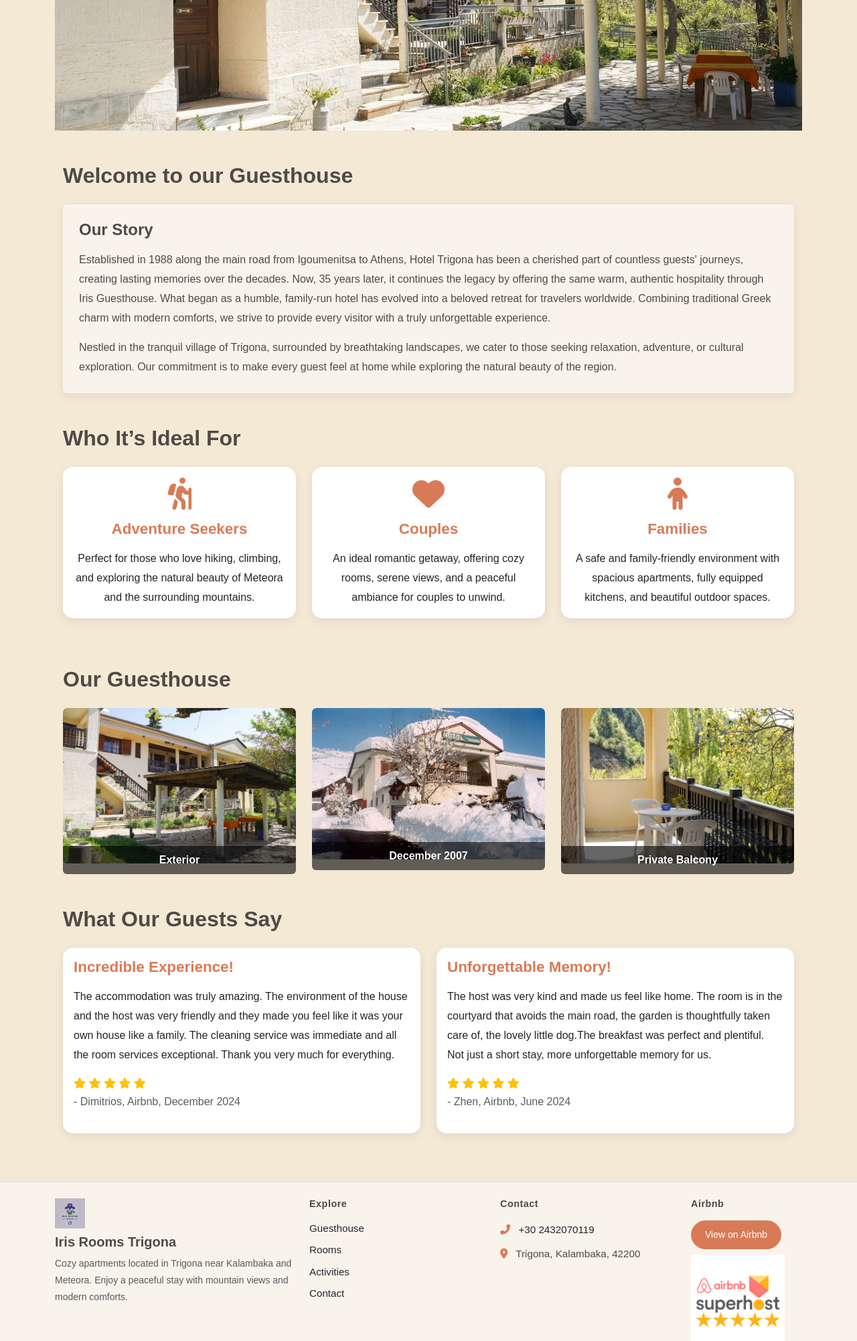
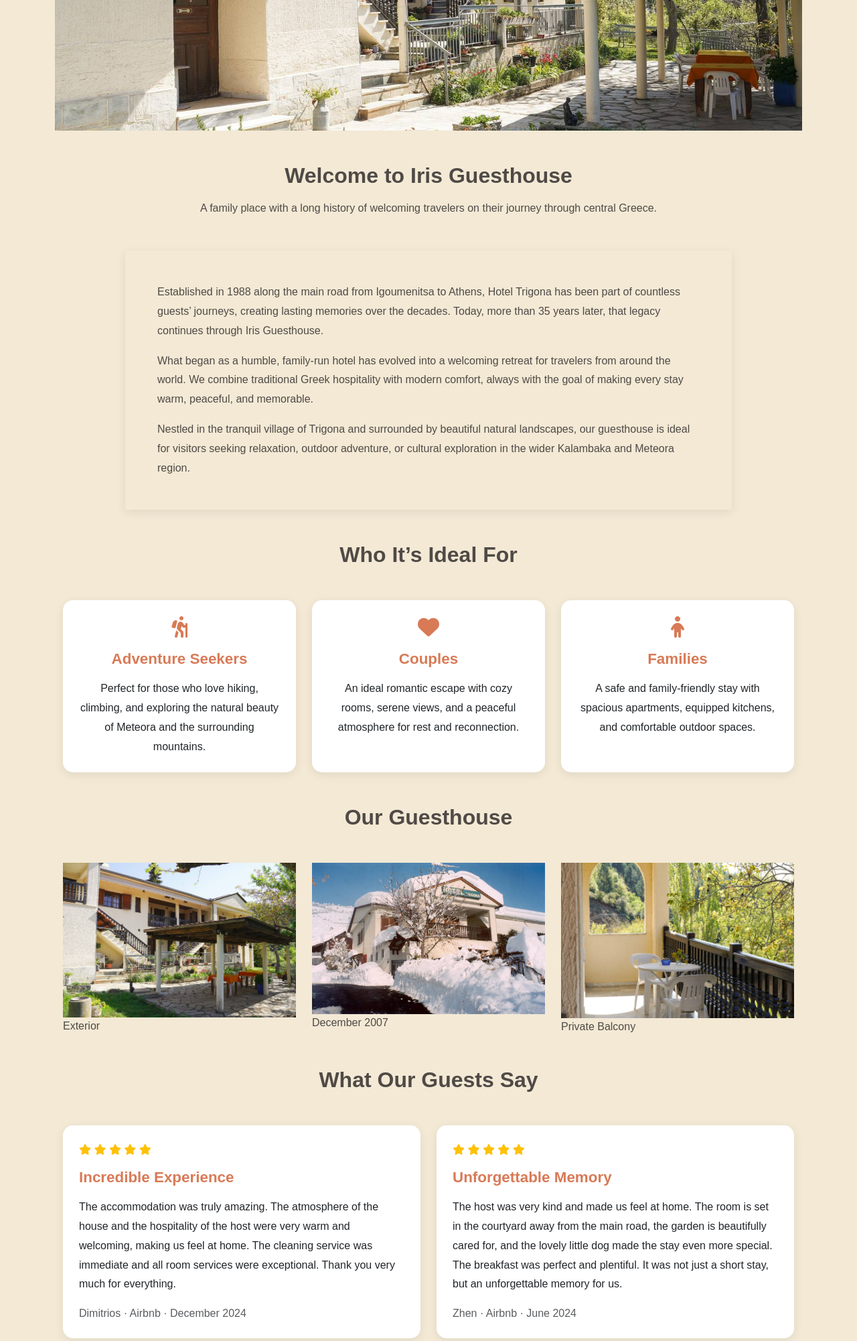
Before and after one commit to blackanddecker/irisroomstrigona-website, a Flask app: page / in a window 1280 px wide. Shown: the part 426-2428 px from the top of the page at 67% size. Run offline with Flask 3, Linux system fonts and the light colour scheme.

Commit message:
clean css

```diff
--- a/templates/main.html
+++ b/templates/main.html
@@ -2,138 +2,170 @@
 {% block content %}
 
 <!-- Hero Section -->
-<!--<div class="text-center">-->
-<!--    <h1 class="display-3">Welcome to Iris Guesthouse</h1>-->
-<!--</div>-->
 <div class="hero-section" style="background: url('{{ url_for('static', filename='hotel-trigona.jpeg') }}') no-repeat center center; background-size: cover; height: 60vh; display: flex; align-items: center; justify-content: center; color: white; text-shadow: 2px 2px 5px rgba(0, 0, 0, 0.7);">
 </div>
 
 <!-- Main Content -->
-<div class="container mt-5">
-    <!-- History - About Us Section -->
-    <div class="mb-5">
-        <h2 class="text-dark-gray mb-4">Welcome to our Guesthouse</h2>
-        <div class="row align-items-center">
-            <!-- Left Column: Text -->
-            <div class="col-md-12">
-                <div class="p-4 bg-light rounded shadow-sm">
-                    <h4 class="text-dark-gray mb-3">Our Story</h4>
+<div class="container guesthouse-page py-5">
+
+    <!-- About Section -->
+    <section class="mb-5">
+        <div class="section-heading text-center mb-5">
+            <h2 class="text-dark-gray">Welcome to Iris Guesthouse</h2>
+            <p class="section-intro mx-auto">
+                A family place with a long history of welcoming travelers on their journey through central Greece.
+            </p>
+        </div>
+
+        <div class="row justify-content-center">
+            <div class="col-lg-10">
+                <div class="story-panel p-4 p-md-5 shadow-sm">
                     <p class="mb-3">
-                        Established in 1988 along the main road from Igoumenitsa to Athens, Hotel Trigona has been a cherished part of countless guests' journeys, creating lasting memories over the decades. Now, 35 years later, it continues the legacy by offering the same warm, authentic hospitality through Iris Guesthouse. What began as a humble, family-run hotel has evolved into a beloved retreat for travelers worldwide. Combining traditional Greek charm with modern comforts, we strive to provide every visitor with a truly unforgettable experience.                    </p>
+                        Established in 1988 along the main road from Igoumenitsa to Athens, Hotel Trigona has been part of countless guests’ journeys, creating lasting memories over the decades. Today, more than 35 years later, that legacy continues through Iris Guesthouse.
+                    </p>
+                    <p class="mb-3">
+                        What began as a humble, family-run hotel has evolved into a welcoming retreat for travelers from around the world. We combine traditional Greek hospitality with modern comfort, always with the goal of making every stay warm, peaceful, and memorable.
+                    </p>
                     <p class="mb-0">
-                        Nestled in the tranquil village of Trigona, surrounded by breathtaking landscapes, we cater to those seeking relaxation, adventure, or cultural exploration. Our commitment is to make every guest feel at home while exploring the natural beauty of the region.
+                        Nestled in the tranquil village of Trigona and surrounded by beautiful natural landscapes, our guesthouse is ideal for visitors seeking relaxation, outdoor adventure, or cultural exploration in the wider Kalambaka and Meteora region.
                     </p>
                 </div>
             </div>
         </div>
-    </div>
+    </section>
 
-    <!-- For Whom It's Ideal Section -->
-    <div class="mb-5">
-        <h2 class="text-dark-gray mb-4">Who It’s Ideal For</h2>
-        <div class="row">
-            <div class="col-md-4 mb-4">
-                <div class="card shadow-sm">
-                    <div class="text-center card-body">
-                        <i class="fas fa-hiking fa-3x text-primary mb-3"></i>
+    <!-- Ideal For Section -->
+    <section class="mb-5">
+        <div class="section-heading text-center mb-5">
+            <h2 class="text-dark-gray">Who It’s Ideal For</h2>
+        </div>
+
+        <div class="row g-4">
+            <div class="col-md-4">
+                <div class="card h-100 feature-card shadow-sm">
+                    <div class="card-body text-center p-4">
+                        <div class="feature-icon mb-3">
+                            <i class="fas fa-hiking fa-2x text-primary"></i>
+                        </div>
                         <h5 class="card-title">Adventure Seekers</h5>
-                        <p class="card-text">Perfect for those who love hiking, climbing, and exploring the natural beauty of Meteora and the surrounding mountains.</p>
-                    </div>
-                </div>
-            </div>
-            <div class="col-md-4 mb-4">
-                <div class="card shadow-sm">
-                    <div class="text-center card-body">
-                        <i class="fas fa-heart fa-3x text-primary mb-3"></i>
-                        <h5 class="card-title">Couples</h5>
-                        <p class="card-text">An ideal romantic getaway, offering cozy rooms, serene views, and a peaceful ambiance for couples to unwind.</p>
-                    </div>
-                </div>
-            </div>
-            <div class="col-md-4 mb-4">
-                <div class="card shadow-sm">
-                    <div class="text-center card-body">
-                        <i class="fas fa-child fa-3x text-primary mb-3"></i>
-                        <h5 class="card-title">Families</h5>
-                        <p class="card-text">A safe and family-friendly environment with spacious apartments, fully equipped kitchens, and beautiful outdoor spaces.</p>
-                    </div>
-                </div>
-            </div>
-        </div>
-    </div>
-
-    <!-- Image Gallery Section -->
-    <div class="mb-5">
-        <h2 class="text-dark-gray mb-4">Our Guesthouse</h2>
-        <div class="row">
-            <div class="col-md-4">
-                <div class="image-card position-relative overflow-hidden rounded">
-                    <img src="{{ url_for('static', filename='guesthouse/exterior1.jpeg') }}" class="img-fluid rounded mb-3" alt="Winter 2008">
-                    <div class="overlay position-absolute bottom-0 start-50 translate-middle-x text-white fw-bold py-2 w-100 text-center" style="background: rgba(0, 0, 0, 0.6);">
-                        Exterior
-                    </div>
-                </div>
-            </div>
-            <div class="col-md-4">
-                <div class="image-card position-relative overflow-hidden rounded">
-                    <img src="{{ url_for('static', filename='guesthouse/snow.jpg') }}" class="img-fluid rounded mb-3" alt="Winter 2008">
-                    <div class="overlay position-absolute bottom-0 start-50 translate-middle-x text-white fw-bold py-2 w-100 text-center" style="background: rgba(0, 0, 0, 0.6);">
-                        December 2007
+                        <p class="card-text mb-0">
+                            Perfect for those who love hiking, climbing, and exploring the natural beauty of Meteora and the surrounding mountains.
+                        </p>
                     </div>
                 </div>
             </div>
 
             <div class="col-md-4">
-                <div class="image-card position-relative overflow-hidden rounded">
-                    <img src="{{ url_for('static', filename='guesthouse/balkon1.jpeg') }}" class="img-fluid rounded mb-3" alt="Winter 2008">
-                    <div class="overlay position-absolute bottom-0 start-50 translate-middle-x text-white fw-bold py-2 w-100 text-center" style="background: rgba(0, 0, 0, 0.6);">
-                        Private Balcony
+                <div class="card h-100 feature-card shadow-sm">
+                    <div class="card-body text-center p-4">
+                        <div class="feature-icon mb-3">
+                            <i class="fas fa-heart fa-2x text-primary"></i>
+                        </div>
+                        <h5 class="card-title">Couples</h5>
+                        <p class="card-text mb-0">
+                            An ideal romantic escape with cozy rooms, serene views, and a peaceful atmosphere for rest and reconnection.
+                        </p>
+                    </div>
+                </div>
+            </div>
+
+            <div class="col-md-4">
+                <div class="card h-100 feature-card shadow-sm">
+                    <div class="card-body text-center p-4">
+                        <div class="feature-icon mb-3">
+                            <i class="fas fa-child fa-2x text-primary"></i>
+                        </div>
+                        <h5 class="card-title">Families</h5>
+                        <p class="card-text mb-0">
+                            A safe and family-friendly stay with spacious apartments, equipped kitchens, and comfortable outdoor spaces.
+                        </p>
                     </div>
                 </div>
             </div>
         </div>
-    </div>
+    </section>
 
-    <!-- Customer Reviews Section -->
-    <div class="mb-5">
-        <h2 class="text-dark-gray mb-4">What Our Guests Say</h2>
-        <div class="row">
-            <div class="col-md-6 mb-4">
-                <div class="card shadow-sm">
-                    <div class="card-body">
-                        <h5 class="card-title">Incredible Experience!</h5>
-                        <p class="card-text">The accommodation was truly amazing. The environment of the house and the host was very friendly and they made you feel like it was your own house like a family. The cleaning service was immediate and all the room services exceptional. Thank you very much for everything.</p>
-                        <div class="text-warning">
+    <!-- Gallery Section -->
+    <section class="mb-5">
+        <div class="section-heading text-center mb-5">
+            <h2 class="text-dark-gray">Our Guesthouse</h2>
+        </div>
+
+        <div class="row g-4">
+            <div class="col-md-4">
+                <div class="image-card gallery-card">
+                    <img src="{{ url_for('static', filename='guesthouse/exterior1.jpeg') }}" class="img-fluid" alt="Exterior of Iris Guesthouse">
+                    <div class="overlay">Exterior</div>
+                </div>
+            </div>
+
+            <div class="col-md-4">
+                <div class="image-card gallery-card">
+                    <img src="{{ url_for('static', filename='guesthouse/snow.jpg') }}" class="img-fluid" alt="Iris Guesthouse in winter">
+                    <div class="overlay">December 2007</div>
+                </div>
+            </div>
+
+            <div class="col-md-4">
+                <div class="image-card gallery-card">
+                    <img src="{{ url_for('static', filename='guesthouse/balkon1.jpeg') }}" class="img-fluid" alt="Private balcony view">
+                    <div class="overlay">Private Balcony</div>
+                </div>
+            </div>
+        </div>
+    </section>
+
+    <!-- Reviews Section -->
+    <section class="mb-4">
+        <div class="section-heading text-center mb-5">
+            <h2 class="text-dark-gray">What Our Guests Say</h2>
+        </div>
+
+        <div class="row g-4">
+            <div class="col-lg-6">
+                <div class="card h-100 review-card shadow-sm">
+                    <div class="card-body p-4">
+                        <div class="review-stars mb-3 text-warning">
                             <i class="fas fa-star"></i>
                             <i class="fas fa-star"></i>
                             <i class="fas fa-star"></i>
                             <i class="fas fa-star"></i>
                             <i class="fas fa-star"></i>
                         </div>
-                        <p class="text-muted">- Dimitrios, Airbnb, December 2024</p>
+                        <h5 class="card-title">Incredible Experience</h5>
+                        <p class="card-text">
+                            The accommodation was truly amazing. The atmosphere of the house and the hospitality of the host were very warm and welcoming, making us feel at home. The cleaning service was immediate and all room services were exceptional. Thank you very much for everything.
+                        </p>
+                        <div class="review-meta text-muted">
+                            Dimitrios · Airbnb · December 2024
+                        </div>
                     </div>
                 </div>
             </div>
-            <div class="col-md-6 mb-4">
-                <div class="card shadow-sm">
-                    <div class="card-body">
-                        <h5 class="card-title">Unforgettable Memory!</h5>
-                        <p class="card-text">The host was very kind and made us feel like home.
-The room is in the courtyard that avoids the main road, the garden is thoughtfully taken care of, the lovely little dog.The breakfast was perfect and plentiful.
-Not just a short stay, more unforgettable memory for us.</p>
-                        <div class="text-warning">
+
+            <div class="col-lg-6">
+                <div class="card h-100 review-card shadow-sm">
+                    <div class="card-body p-4">
+                        <div class="review-stars mb-3 text-warning">
                             <i class="fas fa-star"></i>
                             <i class="fas fa-star"></i>
                             <i class="fas fa-star"></i>
                             <i class="fas fa-star"></i>
                             <i class="fas fa-star"></i>
                         </div>
-                        <p class="text-muted">- Zhen, Airbnb, June 2024</p>
+                        <h5 class="card-title">Unforgettable Memory</h5>
+                        <p class="card-text">
+                            The host was very kind and made us feel at home. The room is set in the courtyard away from the main road, the garden is beautifully cared for, and the lovely little dog made the stay even more special. The breakfast was perfect and plentiful. It was not just a short stay, but an unforgettable memory for us.
+                        </p>
+                        <div class="review-meta text-muted">
+                            Zhen · Airbnb · June 2024
+                        </div>
                     </div>
                 </div>
             </div>
         </div>
-    </div>
+    </section>
+
 </div>
 
 {% endblock %}
```
Also changed, not shown: static/main.css (+206 -53 lines).
